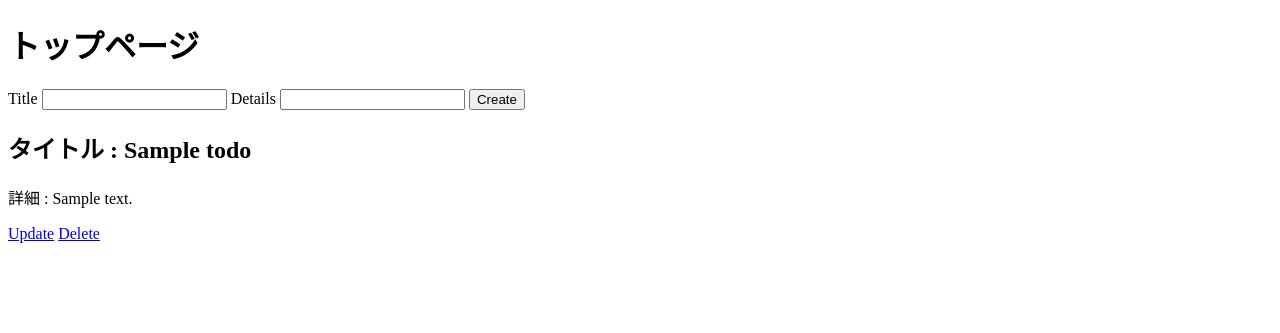
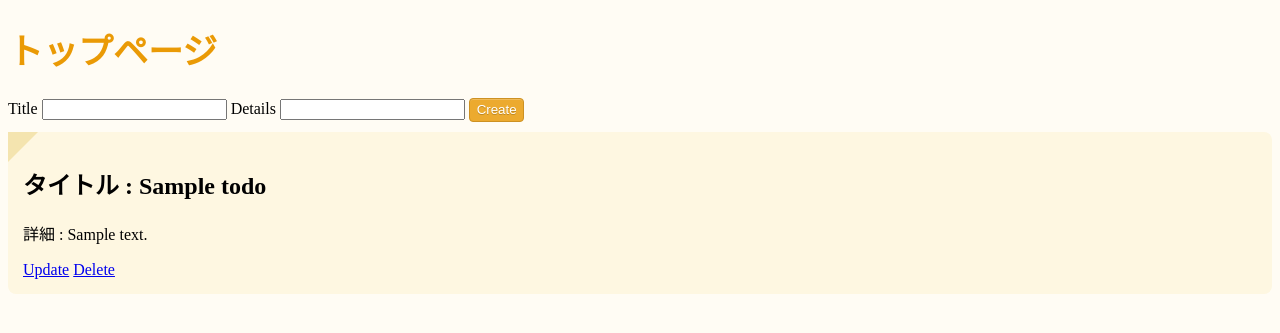
Before and after one commit to 21fi108/psemi-flask, a Flask app: page / in a window 1280 px wide. Shown: the top 333 px of the page. Run offline with Flask 3, Linux system fonts and the light colour scheme; tables that the repository leaves empty hold one stand-in row (values such as "Sample post").

Commit message:
cssの実装

```diff
--- /dev/null
+++ b/static/style.css
@@ -0,0 +1,60 @@
+body {
+    background-color: #fffcf4;
+}
+
+.p {
+    font-size: 35px;
+    color: #ea9a05;
+}
+
+.pp {
+    color: #ea9a05;
+}
+
+[role="button"]:hover {
+    opacity: 0.4;
+}
+
+ul {
+    list-style-type: none;
+    position: relative;
+    background-color: #fef7e1;
+    padding: 15px;
+    margin: 10px 0;
+    border-radius: 8px;
+}
+
+ul:before {
+    content: '';
+    position: absolute;
+    top: 0;
+    left: 0;
+    width: 0;
+    height: 0;
+    border-style: solid;
+    border-width: 0 0 30px 30px;
+    border-color: transparent  transparent transparent #f4e4af;
+}
+
+.btn {
+    position: relative;
+    display: inline-block;
+    padding: 0.25em 0.5em;
+    text-decoration: none;
+    color: #FFF;
+    background: #ecaa2f;
+    border: solid 1px #cd9122;
+    border-radius: 4px;
+    box-shadow: inset 0 1px 0 rgba(255,255,255,0.2);
+    text-shadow: 0 1px 0 rgba(0,0,0,0.2);
+}
+
+.btn:hover {
+    opacity: 0.6;
+}
+
+.btn:active {
+    border: solid 1px #ab7004;
+    box-shadow: none;
+    text-shadow: none;
+}
--- a/templates/base.html
+++ b/templates/base.html
@@ -3,6 +3,7 @@
  <head>
  <meta charset="UTF-8" />
  <meta name="viewport" content="width=device-width, initial-scale=1.0" />
+ <link rel="stylesheet" href="{{ url_for('static', filename='style.css') }}">
  <title>Todo app</title>
  {% block head %}{% endblock %}
  </head>
--- a/templates/index.html
+++ b/templates/index.html
@@ -1,20 +1,22 @@
 {% extends 'base.html' %}
 {% block body %}
-<h1>トップページ</h1>
+<h1 class="p">トップページ</h1>
 <div class="form">
     <form action="/create" method="POST">
     <label for="title">Title</label>
     <input type="text" name="title" />
     <label for="details">Details</label>
     <input type="text" name="details" />
-    <input type="submit" value="Create" />
+    <input type="submit" value="Create" class="btn" />
     </form>
    </div>
 
 {% for task in tasks %}
+<ul>
  <h2>タイトル : {{ task.title }}</h2>
  <p>詳細 : {{ task.details }}</p>
  <a href="/update/{{ task.id }}" role="button">Update</a>
 <a href="/delete/{{ task.id }}" role="button">Delete</a>
+</ul>
 {% endfor %}
 {% endblock %}
--- a/templates/update.html
+++ b/templates/update.html
@@ -1,14 +1,14 @@
 {% extends 'base.html' %}
 
 {% block body %}
-<h2>編集</h2>
+<h2 class="pp">編集</h2>
 <div class="form">
     <form action="/update/{{ task.id }}" method="POST">
     <label for="title">Title</label>
     <input type="text" name="title" value="{{ task.title }}" />
     <label for="details">Details</label>
     <input type="text" name="details" value="{{ task.details }}" />
-    <input type="submit" value="Update" />
+    <input type="submit" value="Update" class="btn"/>
     </form>
    </div>
 {% endblock %}
```
